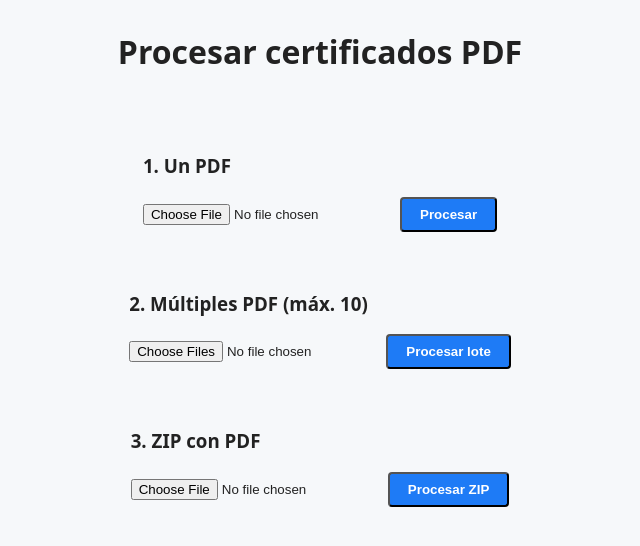
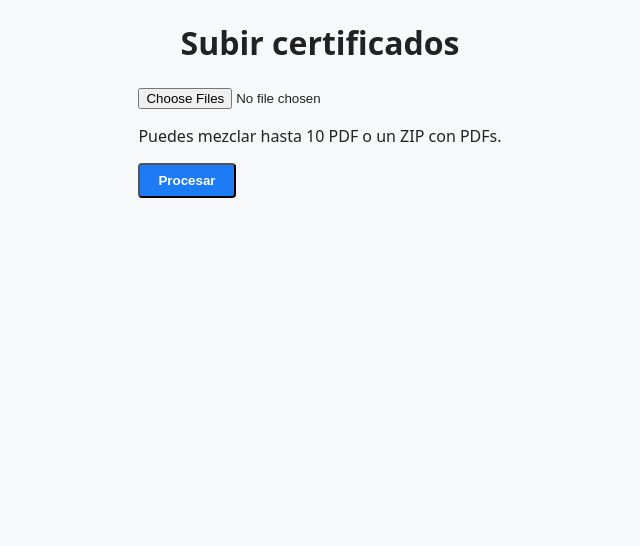
Before and after one commit to Juangranados89/certificados-app, a Flask app: page / in a window 1280 px wide. Shown: the top 546 px of the page, without its empty margins (320-960 px from the left). Run offline with Flask 3, Linux system fonts and the light colour scheme; parts of the project's set-up code (start-up, migrations or seed data) failed here and were passed over.

Commit message:
Update index.html

```diff
--- a/templates/index.html
+++ b/templates/index.html
@@ -6,47 +6,12 @@
   <link rel="stylesheet" href="{{ url_for('static', filename='main.css') }}">
 </head>
 <body>
+  <h1>Subir certificados</h1>
 
-  <h1 style="margin-top:30px">Procesar certificados PDF</h1>
-
-  <!-- ----------- Un solo PDF ----------- -->
-  <section style="margin-top:40px">
-    <h3>1. Un PDF</h3>
-    <form action="{{ url_for('single') }}" method="post" enctype="multipart/form-data">
-      <input type="file" name="pdf" accept="application/pdf" required>
-      <button class="btn" type="submit">Procesar</button>
-    </form>
-  </section>
-
-  <!-- ----------- Múltiples PDF (máx 10) ----------- -->
-  <section style="margin-top:40px">
-    <h3>2. Múltiples PDF (máx. 10)</h3>
-    <form id="multiForm" action="{{ url_for('multi') }}" method="post" enctype="multipart/form-data">
-      <input id="multiInput" type="file" name="pdfs" accept="application/pdf" multiple required>
-      <button class="btn" type="submit">Procesar lote</button>
-    </form>
-    <p id="multiWarn" style="color:#c00; display:none;">Máximo 10 archivos.</p>
-  </section>
-
-  <!-- ----------- ZIP con muchos PDF ----------- -->
-  <section style="margin-top:40px">
-    <h3>3. ZIP con PDF</h3>
-    <form action="{{ url_for('zipbatch') }}" method="post" enctype="multipart/form-data">
-      <input type="file" name="zipfile" accept=".zip" required>
-      <button class="btn" type="submit">Procesar ZIP</button>
-    </form>
-  </section>
-
-<script>
-/* -- límite de 10 en el input múltiple -- */
-document.getElementById('multiForm').addEventListener('submit', e=>{
-  const files = document.getElementById('multiInput').files;
-  if(files.length > 10){
-    e.preventDefault();
-    document.getElementById('multiWarn').style.display='block';
-  }
-});
-</script>
-
+  <form action="{{ url_for('start') }}" method="post" enctype="multipart/form-data">
+    <input type="file" name="files" accept=".pdf,.zip" multiple required>
+    <p>Puedes mezclar hasta 10 PDF o un ZIP con PDFs.</p>
+    <button class="btn" type="submit">Procesar</button>
+  </form>
 </body>
 </html>
```
